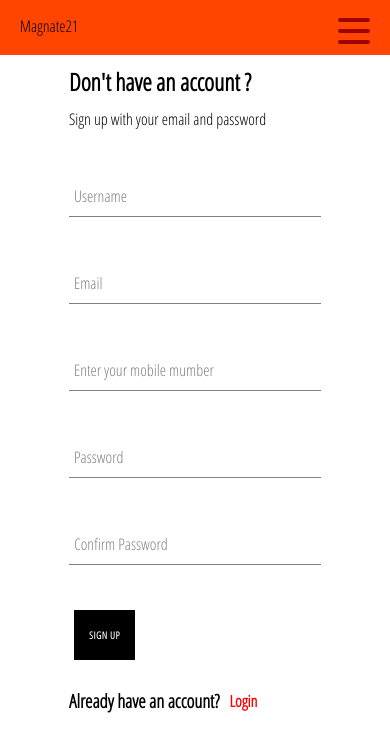
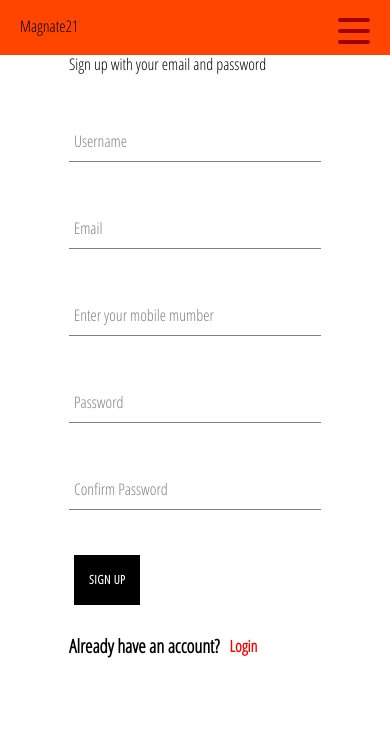
Before and after one commit to omtayade/Magnate21, a React (Create React App) app: page /signup in a window 390 px wide. Shown: the top 752 px of the page. Built offline with nearby package versions, Linux system fonts and the light colour scheme; no server answers; a web font is replaced by a local one.

Commit message:
forgot password box

```diff
--- a/src/components/custom-button/custom-button.styles.css
+++ b/src/components/custom-button/custom-button.styles.css
@@ -41,7 +41,7 @@
 }
 @media only screen and (max-width: 768px) {
   .custom-button {
-    font-size: 10px;
+    font-size: 12px;
     padding: 0 15px 0 15px;
   }
 }
--- /dev/null
+++ b/src/components/forgot-password/forgot-password.component.css
@@ -0,0 +1,7 @@
+.box {
+  display: flex;
+  margin-top: 0;
+  margin-bottom: 0;
+  height: 100vh;
+  flex-direction: column;
+}
--- a/src/components/forgot-password/forgot-password.component.jsx
+++ b/src/components/forgot-password/forgot-password.component.jsx
@@ -4,7 +4,7 @@
 import firebase from "firebase/app";
 import { Link } from "react-router-dom";
 import { toast } from "react-toastify";
-
+import "./forgot-password.component.css";
 
 class ForgotPassword extends React.Component {
   constructor() {
```
